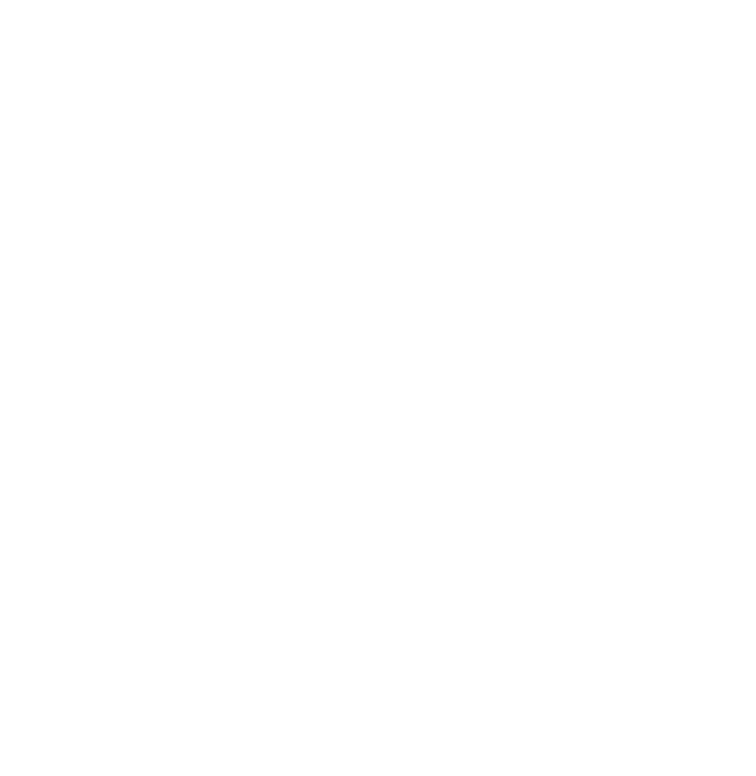
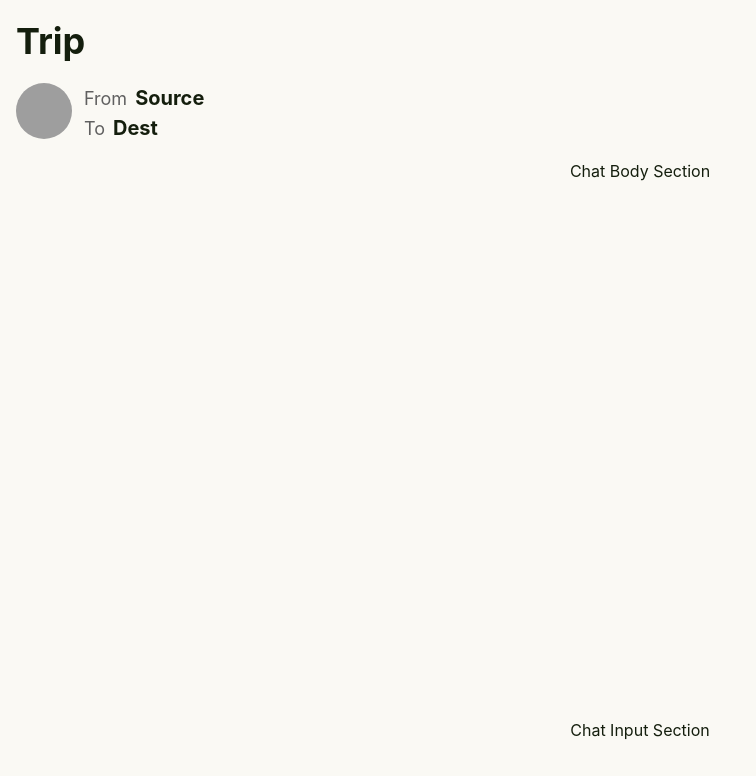
Before and after one commit to harish3124/React-ChatUI, a React (Vite) app: page / in a window 1280 px wide. Shown: the top 776 px of the page, without its empty margins (0-756 px from the left). Built offline with nearby package versions, Linux system fonts and the light colour scheme; grey boxes are pictures that could not be loaded.

Commit message:
Work on Wireframe

```diff
--- a/src/App.tsx
+++ b/src/App.tsx
@@ -1,9 +1,48 @@
 import './App.css'
+
+import { Box, Heading, Text } from "@chakra-ui/react";
 
 function App() {
     return (
-        <>
-        </>
+        <Box flex="1" display="flex" flexDir="column">
+            <Box display="flex" flexDir="column" gap="5" textAlign="left" pb="4">
+                <Box>
+                    <Heading size="xl">
+                        Trip
+                    </Heading>
+                </Box>
+                <Box display="flex" gap="3">
+                    <Box as='img' src='https://fastly.picsum.photos/id/551/160/160.jpg?hmac=DKAZaW3KPwMLhYwnJ-s_NOYKngMXo-nR1pEQzcNCgr0' borderRadius="full" h="14" />
+                    <Box flex="1">
+                        <Box>
+                            <Text as="span" mr="2" fontSize="lg" className='text-grey'>
+                                From
+                            </Text>
+                            <Text as="span" fontSize="xl" fontWeight="bold">
+                                Source
+                            </Text>
+                        </Box>
+                        <Box>
+                            <Text as="span" mr="2" fontSize="lg" className='text-grey'>
+                                To
+                            </Text>
+                            <Text as="span" fontSize="xl" fontWeight="bold">
+                                Dest
+                            </Text>
+                        </Box>
+                    </Box>
+                    <Box>
+                        {/* DropDown */}
+                    </Box>
+                </Box>
+            </Box>
+            <Box flex="9">
+                Chat Body Section
+            </Box>
+            <Box flex="1">
+                Chat Input Section
+            </Box>
+        </Box>
     )
 }
 
--- a/src/index.css
+++ b/src/index.css
@@ -1,69 +1,17 @@
-:root {
-  font-family: Inter, system-ui, Avenir, Helvetica, Arial, sans-serif;
-  line-height: 1.5;
-  font-weight: 400;
+#root {
+  margin: 0;
+  padding: 1.25rem 1rem 1.25rem 1rem ;
+  background-color: #FAF9F4;
+  color: #141E0D;
+  height: 100vh;
+  width: 100vw;
+  display: flex;
+ }
 
-  color-scheme: light dark;
-  color: rgba(255, 255, 255, 0.87);
-  background-color: #242424;
+ .text-grey {
+     color: #606060;
+ }
 
-  font-synthesis: none;
-  text-rendering: optimizeLegibility;
-  -webkit-font-smoothing: antialiased;
-  -moz-osx-font-smoothing: grayscale;
-  -webkit-text-size-adjust: 100%;
-}
-
-a {
-  font-weight: 500;
-  color: #646cff;
-  text-decoration: inherit;
-}
-a:hover {
-  color: #535bf2;
-}
-
-body {
-  margin: 0;
-  display: flex;
-  place-items: center;
-  min-width: 320px;
-  min-height: 100vh;
-}
-
-h1 {
-  font-size: 3.2em;
-  line-height: 1.1;
-}
-
-button {
-  border-radius: 8px;
-  border: 1px solid transparent;
-  padding: 0.6em 1.2em;
-  font-size: 1em;
-  font-weight: 500;
-  font-family: inherit;
-  background-color: #1a1a1a;
-  cursor: pointer;
-  transition: border-color 0.25s;
-}
-button:hover {
-  border-color: #646cff;
-}
-button:focus,
-button:focus-visible {
-  outline: 4px auto -webkit-focus-ring-color;
-}
-
-@media (prefers-color-scheme: light) {
-  :root {
-    color: #213547;
-    background-color: #ffffff;
-  }
-  a:hover {
-    color: #747bff;
-  }
-  button {
-    background-color: #f9f9f9;
-  }
-}
+ .text-bold {
+     font-weight: bold;
+ }
```
